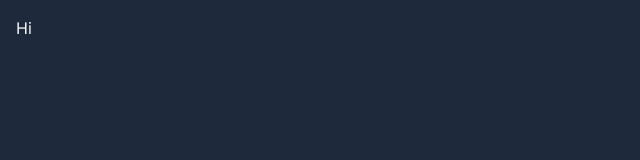
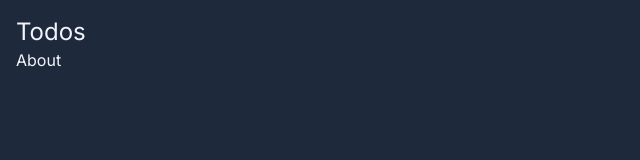
Before and after one commit to nguyen-jonathan/todo-list, a Next.js app: page / in a window 1280 px wide. Shown: the top 160 px of the page, without its empty margins (0-640 px from the left). Built offline with nearby package versions, Linux system fonts and the light colour scheme.

Commit message:
link to about page

```diff
--- a/src/app/page.tsx
+++ b/src/app/page.tsx
@@ -1,3 +1,13 @@
+import Link from 'next/link';
+
 export default function Home() {
-  return <h1>Hi</h1>;
+  return (
+    <>
+      <header>
+        <h1 className="text-2xl">Todos</h1>
+        <Link href="/about">About</Link>
+      </header>
+      <ul></ul>
+    </>
+  );
 }
```
